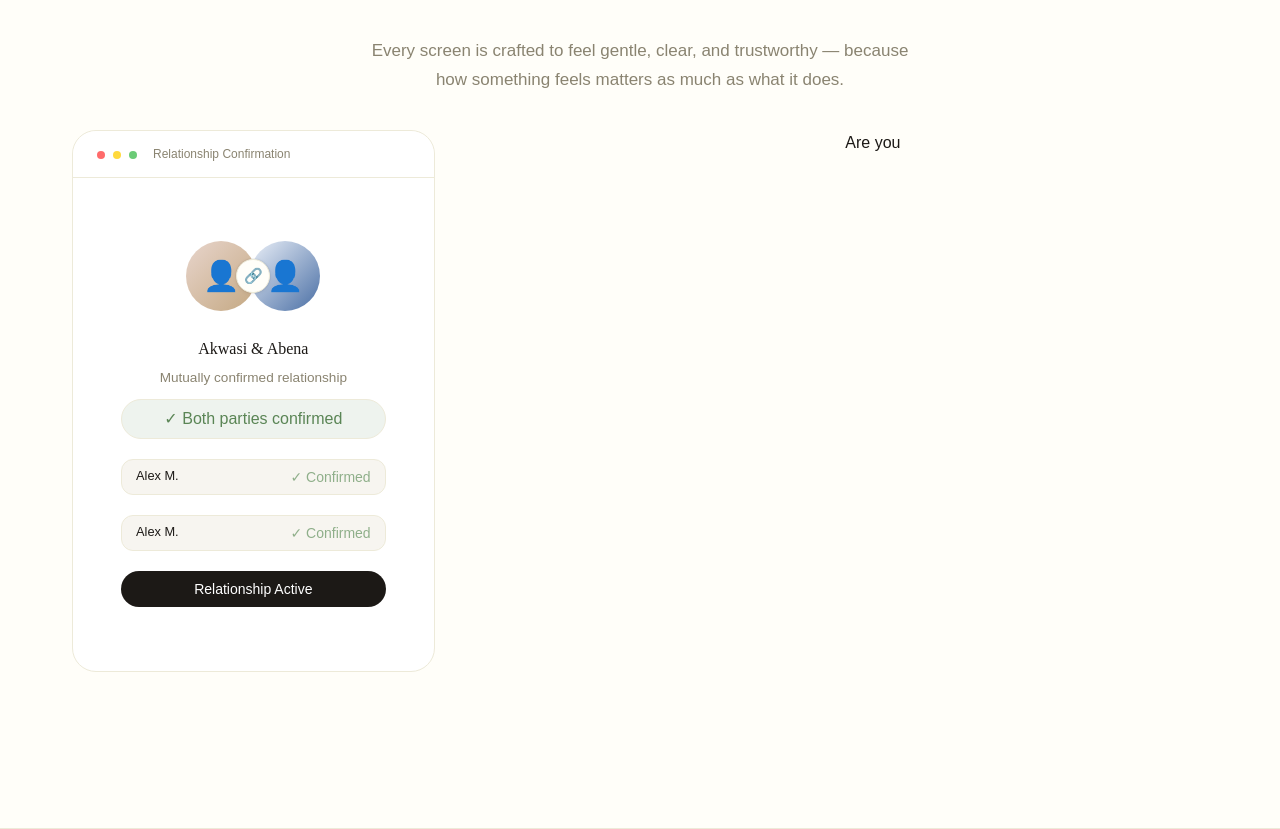
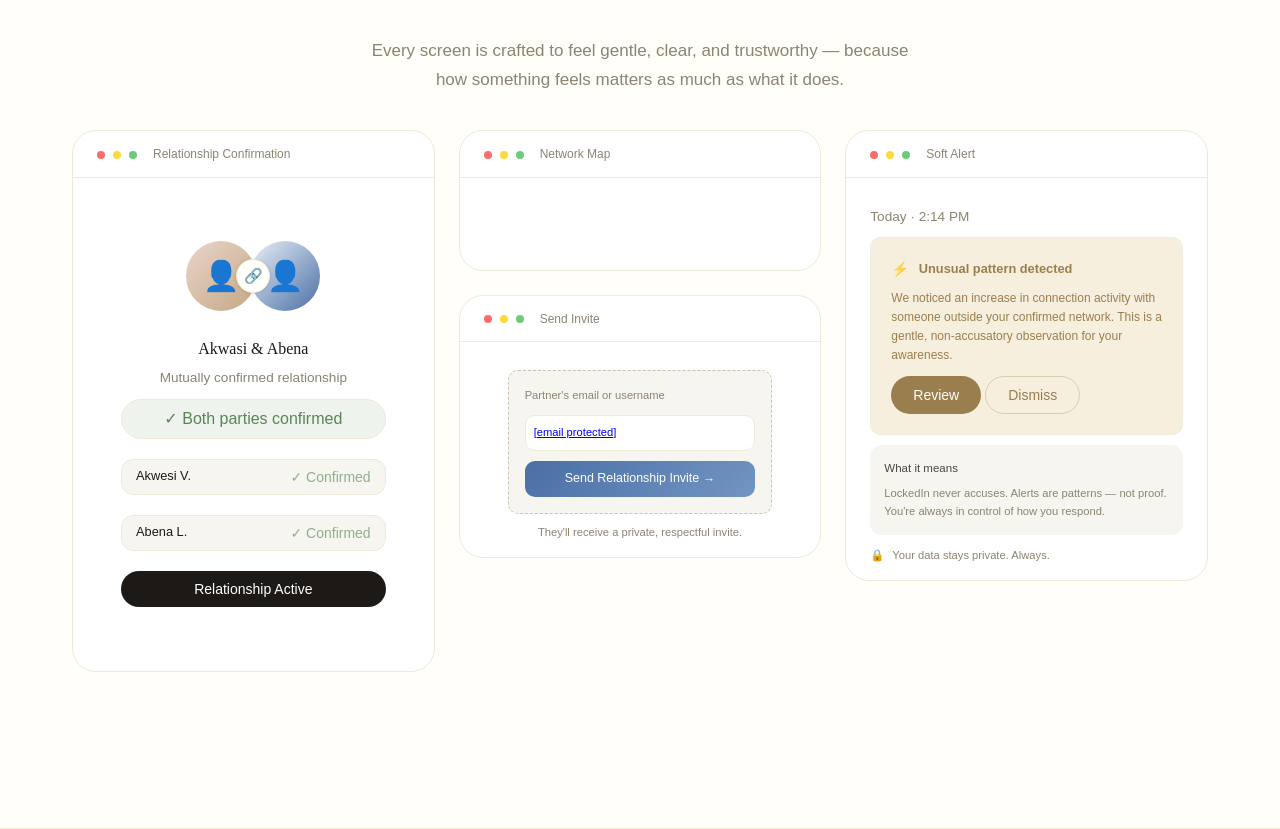
Before and after one commit to LockedInApplication/LockedIn, a Next.js app in the folder LockedIn/apps/web/: page / in a window 1280 px wide. Shown: the part 2720-3549 px from the top of the page. Built offline with nearby package versions, Linux system fonts and the light colour scheme.

Commit message:
adding more cards

```diff
--- /dev/null
+++ b/LockedIn/apps/web/src/app/_components/chromeCard.tsx
@@ -0,0 +1,31 @@
+import type { ReactNode } from "react"
+import styles from "./styles/chromeCard.module.scss"
+
+export type ChromeCardProps = {
+    title: string
+    children: ReactNode
+    /** Drop bottom padding on the body so the last line isn’t followed by the default 28px gap */
+    bodyTightBottom?: boolean
+}
+
+export default function ChromeCard({ title, children, bodyTightBottom }: ChromeCardProps) {
+    return (
+        <div
+            className={`${styles.chromeCard}${bodyTightBottom ? ` ${styles.chromeCardTightBottom}` : ""}`}
+        >
+            <div className={styles.chromeHeader}>
+                <div className={styles.chromeControls}>
+                    <div className={styles.chromeDotRed} aria-hidden />
+                    <div className={styles.chromeDotYellow} aria-hidden />
+                    <div className={styles.chromeDotGreen} aria-hidden />
+                    <div className={styles.chromeTitle}>{title}</div>
+                </div>
+            </div>
+            <div
+                className={`${styles.chromeBody}${bodyTightBottom ? ` ${styles.chromeBodyTight}` : ""}`}
+            >
+                {children}
+            </div>
+        </div>
+    )
+}
--- a/LockedIn/apps/web/src/app/_components/prodReviewCardContainer.tsx
+++ b/LockedIn/apps/web/src/app/_components/prodReviewCardContainer.tsx
@@ -1,20 +1,12 @@
 import Button from "@/components/button"
+import ChromeCard from "./chromeCard"
 import styles from "./styles/prodReviewCardContainer.module.scss"
 
 export default function prodReviewCardContainer() {
     return (
         <div className={styles.prodReviewContainer}>
             <div className={styles.prodReviewcards}>
-                <div className={styles.relationConfirmationCard}>
-                    <div className={styles.prodCardHeader}>
-                        <div className={styles.relControlCards}>
-                            <div className={styles.mockDotX}></div>
-                            <div className={styles.mockDotY}></div>
-                            <div className={styles.mockDotZ}></div>
-                            <div className={styles.relationTitle}>Relationship Confirmation</div>
-                        </div>
-                    </div>
-                    <div className={styles.confirmationScreen}>
+                <ChromeCard title="Relationship Confirmation">
                     <div className={styles.confirmAvatars}>
                         <div className={styles.confirmAvatar}>👤</div>
                         <div className={styles.confirmLinkIcon}>🔗</div>
@@ -30,21 +22,70 @@ export default function prodReviewCardContainer() {
                         ✓ Both parties confirmed
                     </div>
                     <div className={styles.confirmUsers}>
-                            <div className={styles.confUserName}>Alex M.</div>
+                        <div className={styles.confUserName}>Akwesi V.</div>
                         <div className={styles.userConfirmed}>✓ Confirmed</div>
                     </div>
                     <div className={styles.confirmUsers}>
-                            <div className={styles.confUserName}>Alex M.</div>
+                        <div className={styles.confUserName}>Abena L.</div>
                         <div className={styles.userConfirmed}>✓ Confirmed</div>
                     </div>
                     <Button className={styles.confirmButton}>Relationship Active</Button>
+                </ChromeCard>
+                <div className={styles.relationshipMapCard}>
+                    <ChromeCard title="Network Map">
+                        <div className={styles.relationshipMapCardContent}></div>
+                    </ChromeCard>
+                    <ChromeCard title="Send Invite" bodyTightBottom>
+                        <div className={styles.inviteCardContent}>
+                            <div className={styles.inviteEmailCard}>
+                                <p className={styles.inviteEmailLabel}>
+                                    Partner's email or username
+                                </p>
+                                <div className={styles.inviteEmailInput}>
+                                    [email protected]
+                                </div>
+                                <div className={styles.inviteEmailInput2}>
+                                    Send Relationship Invite →
                                 </div>
                             </div>
-                <div className={styles.relationshipMapCard}>
+                            <div className={styles.invitePrivateMessage}>
+                            They'll receive a private, respectful invite.
+                            </div>
+                        </div>
+                    </ChromeCard>
+                </div>
+                <div className={styles.softAlertCard}>
+                    <ChromeCard title="Soft Alert" bodyTightBottom>
+                        <div className={styles.softAlertCardContent}>
+                            <div className={styles.softAlertDate}>
+                                Today · 2:14 PM
+                            </div>
+                            <div className={styles.softPatternDetected}>
+                                <div className={styles.softAlertTop}>
+                                    <span className={styles.softLightningIcon}>⚡</span>
+                                    <span>Unusual pattern detected</span>
+                                </div>
+                                <span> We noticed an increase in connection activity with someone outside your confirmed
+                                    network. This is a gentle, non-accusatory observation for your awareness.</span>
+                                <div className={styles.softAlertButtons}>
+                                    <Button className={styles.softAlertButton}>Review</Button>
+                                    <Button className={styles.softAlertButton}>Dismiss</Button>
+                                </div>
 
                             </div>
-                <div className={styles.softAlertCard}>
-                    Are you
+                            <div className={styles.softAlertPurpose}>
+                                <div>
+                                    What it means
+                                </div>
+                                <p>LockedIn never accuses. Alerts are patterns — not proof. You're always in control of how you respond.</p>
+                            </div>
+                            <div className={styles.softPrivacy}>
+                                <span>🔒</span>
+                                <span>Your data stays private. Always.</span>
+                            </div>
+
+                        </div>
+                    </ChromeCard>
                 </div>
             </div>
         </div>
--- /dev/null
+++ b/LockedIn/apps/web/src/app/_components/styles/chromeCard.module.scss
@@ -0,0 +1,64 @@
+.chromeCard {
+    border-radius: 24px;
+    border: 1px solid var(--stone-100);
+    padding: 36px 24px;
+    background-color: white;
+    position: relative;
+    overflow: hidden;
+}
+
+.chromeHeader {
+    margin: -36px -24px 0;
+    padding: 14px 24px 12px;
+    border-bottom: 1px solid var(--stone-100);
+    background-color: white;
+    border-radius: 24px 24px 0 0;
+}
+
+.chromeControls {
+    display: flex;
+    align-items: center;
+    gap: 8px;
+}
+
+.chromeDotRed {
+    width: 8px;
+    height: 8px;
+    border-radius: 50%;
+    background-color: #ff6b6b;
+}
+
+.chromeDotYellow {
+    width: 8px;
+    height: 8px;
+    border-radius: 50%;
+    background-color: #ffd93d;
+}
+
+.chromeDotGreen {
+    width: 8px;
+    height: 8px;
+    border-radius: 50%;
+    background-color: #6bcb77;
+}
+
+.chromeTitle {
+    font-size: 0.75rem;
+    font-weight: 500;
+    color: var(--stone-500);
+    margin-left: 8px;
+}
+
+.chromeBody {
+    padding: 28px 24px;
+}
+
+// Use with ChromeCard bodyTightBottom — removes gap under the last line in the body
+.chromeBodyTight {
+    padding-bottom: 15px;
+}
+
+// Same prop: removes chrome card bottom padding so the body can sit flush to the rounded bottom
+.chromeCardTightBottom {
+    padding-bottom: 0;
+}
--- a/LockedIn/apps/web/src/app/_components/styles/prodReviewCardContainer.module.scss
+++ b/LockedIn/apps/web/src/app/_components/styles/prodReviewCardContainer.module.scss
@@ -1,64 +1,18 @@
-.prodReviewcards{
+.prodReviewContainer {
+    width: 100%;
+}
+
+.prodReviewcards {
     display: grid;
     grid-template-columns: repeat(3, minmax(0, 1fr));
-    gap:24px;
+    gap: 24px;
     align-items: start;
     padding: 36px 24px;
     max-width: 100%;
     overflow-x: auto;
 }
-.relationConfirmationCard{
-    border-radius: 24px;
-    border: 1px solid var(--stone-100);
-    padding: 36px 24px;
-    background-color: white;
-    position: relative;
-    overflow: hidden;
-}
-.prodCardHeader {
-    margin: -36px -24px 0;
-    padding: 14px 24px 12px;
-    border-bottom: 1px solid var(--stone-100);
-    background-color: white;
-    border-radius: 24px 24px 0 0;
-}
-.relControlCards{
-    display: flex;
-    align-items: center;
-    gap: 8px;
-}
-.mockDotX{
-    width: 8px;
-    height: 8px;
-    border-radius: 50%;
-    background-color:#FF6B6B;
-}
-.mockDotY{
-    width: 8px;
-    height: 8px;
-    border-radius: 50%;
-    background-color: #FFD93D;
 
-}
-.mockDotZ{
-    width: 8px;
-    height: 8px;
-    border-radius: 50%;
-    background-color: #6BCB77;
-}
-.relationTitle {
-    font-size: 0.75rem;
-    font-weight: 500;
-    color: var(--stone-500);
-    margin-left: 8px;
-
-
-  }
-
-  .confirmationScreen {
-    padding: 28px 24px;
-}
-.confirmAvatars{
+.confirmAvatars {
     position: relative;
     display: flex;
     align-items: center;
@@ -68,7 +22,8 @@
     height: 80px;
     gap: 0;
 }
-.confirmAvatar{
+
+.confirmAvatar {
     position: relative;
     z-index: 1;
     width: 70px;
@@ -83,11 +38,12 @@
     background: linear-gradient(135deg, var(--blush), var(--gold));
 }
 
-.confirmAvatars > .confirmAvatar:last-child {
+.confirmAvatars>.confirmAvatar:last-child {
     margin-left: -6px;
     background: linear-gradient(135deg, var(--accent-pale), var(--accent));
 }
-.confirmLinkIcon{
+
+.confirmLinkIcon {
     position: absolute;
     top: 50%;
     left: 50%;
@@ -104,6 +60,7 @@
     z-index: 2;
     box-shadow: var(--shadow-sm);
 }
+
 .confirmHeader {
     text-align: center;
     font-family: 'Playfair Display', serif;
@@ -111,14 +68,16 @@
     font-weight: 500;
     margin-bottom: 6px;
 }
-.confirmSub{
+
+.confirmSub {
     text-align: center;
     color: var(--stone-500);
     font-size: 0.85rem;
     margin-bottom: 10px;
     font-weight: 300;
 }
-.confirmBadge{
+
+.confirmBadge {
     border: 1.5px solid var(--stone-100);
     display: flex;
     align-items: center;
@@ -130,7 +89,8 @@
     font-weight: 500;
     margin-bottom: 20px;
 }
-.confirmUsers{
+
+.confirmUsers {
     margin-top: 10px;
     display: flex;
     flex-direction: row;
@@ -144,24 +104,174 @@
     text-align: center;
     margin-bottom: 20px;
 }
-.confUserName{
+
+.confUserName {
     color: var(--ink);
     font-size: 0.8rem;
     font-weight: 500;
 
 }
-.userConfirmed{
+
+.userConfirmed {
     color: var(--success);
     font-size: 14px;
 }
-.confirmButton{
- width: 100%;
+
+.confirmButton {
+    width: 100%;
 
 }
-// Override shared .btn:hover — invalid `opacity`/`background-color: none` was ignored; element+class beats `.btn:hover` if order ties
+
 .confirmButton:hover {
     opacity: 1;
     transform: none;
     cursor: default;
     background-color: var(--ink);
 }
+
+
+
+.softAlertDate {
+    text-align: start;
+    width: 100%;
+    color: var(--stone-500);
+    font-size: 0.85rem;
+}
+.softAlertCardContent{
+    width: calc(100% + 48px);
+    max-width: none;
+    margin-left: -24px;
+    margin-right: -24px;
+}
+
+.softPatternDetected {
+    box-sizing: border-box;
+    margin-top: 10px;
+    margin-bottom: 10px;
+    border: 1.5px solid var(--stone-100);
+    padding: 20px;
+    border-radius: 10px;
+    display: flex;
+    flex-direction: column;
+    background-color: var(--alert-soft);
+    font-size: 0.75rem;
+    color: var(--alert-text);
+    font-weight: 300;
+    line-height: 1.6;
+    opacity: 0.85;
+}
+
+.softAlertButtons {
+    display: flex;
+    flex-direction: row;
+    gap: 4px;
+}
+
+.softAlertTop {
+    display: flex;
+    align-items: center;
+    gap: 10px;
+    margin-bottom: 8px;
+}
+
+.softLightningIcon {
+    font-size: 14px;
+}
+
+.softAlertButtons {
+    margin-top: 10px;
+
+
+}
+
+.softAlertButton {
+    background: var(--alert-text);
+    color: white;
+    border: none;
+}
+
+.softAlertButtons> :nth-child(2) {
+    border: 1px solid rgba(138, 104, 48, 0.3);
+    color: var(--alert-text);
+    background: transparent;
+}
+.softAlertTop> :nth-child(2) {
+    font-size: 0.8rem;
+    font-weight: 800;
+    color: var(--alert-text);
+}
+
+.softAlertButton:hover{
+    opacity: 1;
+    transform: none;
+    cursor: default;
+}
+.softAlertPurpose{
+    background:var(--stone-50);
+    border-radius:12px;
+    padding:14px;
+    margin-bottom: 10px;
+}
+.softAlertPurpose > div{
+    font-size: 0.72rem;
+    font-weight: 500;
+    color: var(--stone-700);
+    margin-bottom: 8px;
+
+}
+
+.softAlertPurpose > p{
+    font-size: 0.7rem;
+    color: var(--stone-500);
+    font-weight: 300;
+    line-height: 1.6;
+}
+.softPrivacy{
+    margin-top: 12px;
+    display: flex;
+    align-items: center;
+    gap: 8px;
+    font-size: 0.7rem;
+    color: var(--stone-500);
+}
+
+.relationshipMapCard{
+    display: flex;
+    flex-direction: column;
+    gap: 24px;
+}
+.inviteEmailCard{
+    border: 1px dashed var(--stone-300);
+    padding:16px;
+    border-radius: 10px;
+    font-size: 0.7rem;
+    color: var(--stone-500);
+    background: var(--stone-50);
+}
+.inviteEmailInput {
+    border: 1px solid var(--stone-100);
+    padding: 8px;
+    border-radius: 10px;
+    background: white;
+    color: blue;
+    text-decoration: underline;
+    margin-top: 10px;
+}
+.inviteEmailInput2 {
+    border: none;
+    padding: 8px;
+    border-radius: 10px;
+    background: linear-gradient(135deg, var(--accent), var(--accent-light));
+    color: white;
+    margin-top: 10px;
+    text-align: center;
+    font-size: 0.78rem;
+    font-weight: 500;
+
+}
+.invitePrivateMessage{
+    margin-top: 10px;
+    font-size: 0.7rem;
+    color: var(--stone-500);
+    text-align: center;
+}
```
Lines whose indentation alone changed are shown as unchanged.
